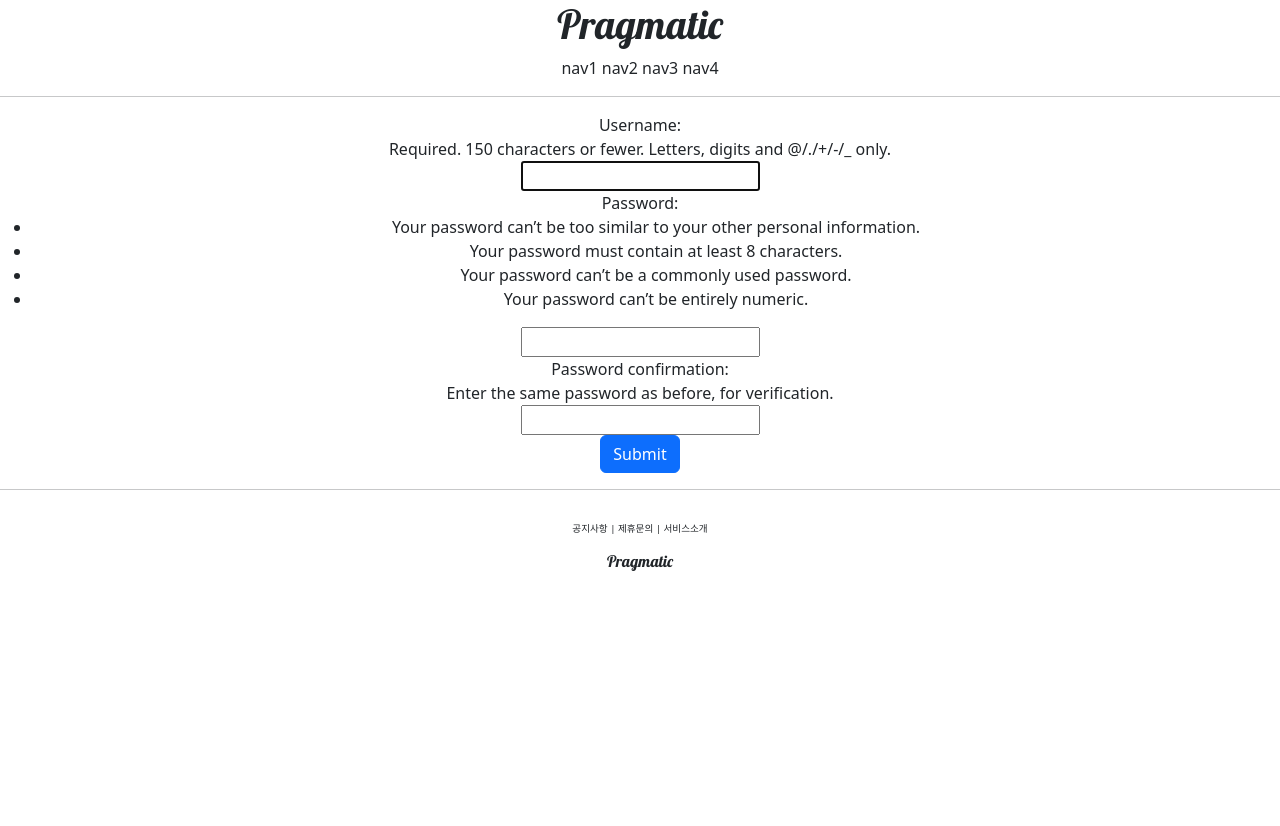
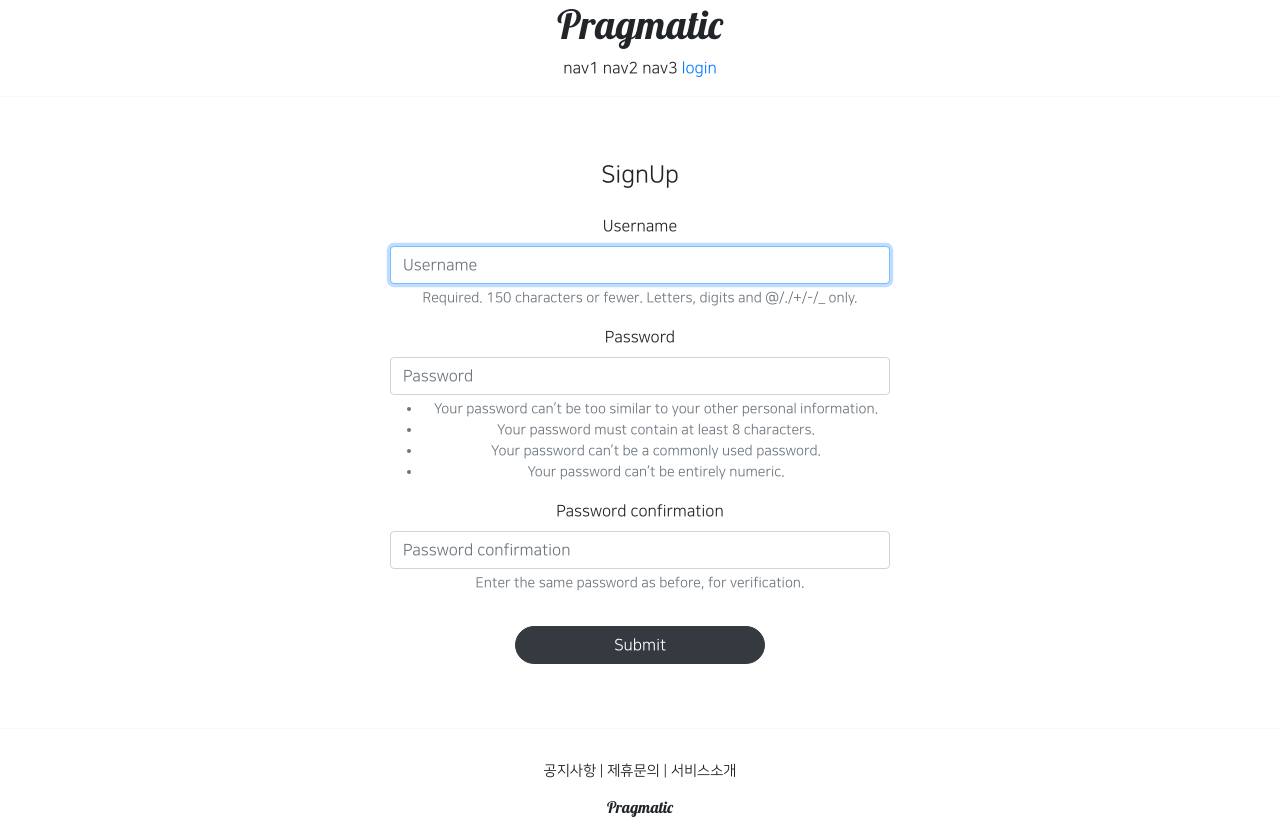
Before and after one commit to gennie-kr/pragmatic, a Django app: page /account/create/ in a window 1280 px wide. Before the commit the page ends 571 px from the top, so only its background shows below. Run offline with Django 5.2, Linux system fonts and the light colour scheme; some libraries are stand-ins or nearby versions.

Commit message:
django course 23 commit

```diff
--- a/accountapp/templates/accountapp/create.html
+++ b/accountapp/templates/accountapp/create.html
@@ -1,12 +1,16 @@
 {% extends 'base.html' %}
+{% load bootstrap4 %}
 
 {% block content %}
 
-    <div style="text-align: center">
+    <div style="text-align: center; max-width: 500px; margin: 4rem auto">
+        <div class="mb-4">
+            <h4>SignUp</h4>
+        </div>
         <form action="{% url 'accountapp:create' %}" method="post">
             {% csrf_token %}
-            {{ form }}
-            <input type="submit" class="btn btn-primary">
+            {% bootstrap_form form %}
+            <input type="submit" class="btn btn-dark rounded-pill col-6 mt-3">
         </form>
     </div>
 
--- a/accountapp/urls.py
+++ b/accountapp/urls.py
@@ -1,3 +1,6 @@
+from tempfile import template
+
+from django.contrib.auth.views import LoginView, LogoutView
 from django.urls import path
 from accountapp.views import hello_world, AccountCreateView
 
@@ -6,5 +9,7 @@ app_name = "accountapp"
 
 urlpatterns = [
     path('hello_world/', hello_world, name='hello_world'),
+    path('login/', LoginView.as_view(template_name='accountapp/login.html'), name='login'),
+    path('logout/', LogoutView.as_view(), name='logout'),
     path('create/', AccountCreateView.as_view(), name='create'),
 ]
--- a/static/base.css
+++ b/static/base.css
@@ -3,7 +3,7 @@
 }
 
 .pragmatic_footer_button {
-    font-size: .6rem;
+    font-size: .9rem;
 }
 
 
--- a/templates/base.html
+++ b/templates/base.html
@@ -3,7 +3,7 @@
 
 {% include 'head.html' %}
 
-<body>
+<body style="font-family:'NanumSquareR';">
 
 
   {% include 'header.html' %}
--- a/templates/footer.html
+++ b/templates/footer.html
@@ -1,8 +1,8 @@
   <div class="pragmatic_footer">
 
     <div class="pragmatic_footer_button">
-        <span>공지사항</span>   |
-        <span>제휴문의</span>   |
+        <span>공지사항</span> |
+        <span>제휴문의</span> |
         <span>서비스소개</span>
     </div>
 
--- a/templates/head.html
+++ b/templates/head.html
@@ -15,5 +15,33 @@
   <!-- DEFAULT CSS LINK -->
   <link rel="stylesheet" type="text/css" href="{% static 'base.css' %}">
 
+  <!--
+  아래는 강의에는 없는 코드, 버전이 안맞아서 부트스트랩 적용 안되는 문제 해결
+  참고: https://arty6848.tistory.com/27
+  -->
+  <link rel="stylesheet" href="https://maxcdn.bootstrapcdn.com/bootstrap/4.5.2/css/bootstrap.min.css">
+
+  <style>
+    @font-face {
+      font-family: 'NanumSquareR';
+      src: local('NanumSquareR'),
+      url("{% static 'fonts/NanumSquareR.ttf' %}") format("opentype");
+    }
+    @font-face {
+      font-family: 'NanumSquareEB';
+      src: local('NanumSquareEB'),
+      url("{% static 'fonts/NanumSquareEB.otf' %}") format("opentype");
+    }
+    @font-face {
+    font-family: 'NanumSquareB';
+    src: local('NanumSquareB'),
+    url("{% static 'fonts/NanumSquareB.otf' %}") format("opentype");
+    }
+    @font-face {
+      font-family: 'NanumSquareR';
+      src: local('NanumSquareR'),
+      url("{% static 'fonts/NanumSquareR.otf' %}") format("opentype");
+    }
+  </style>
 
 </head>
--- a/templates/header.html
+++ b/templates/header.html
@@ -1,3 +1,4 @@
+
     <div class="pragmatic_header">
         <div>
             <h1 class="pragmatic_logo">Pragmatic</h1>
@@ -6,6 +7,26 @@
             <span>nav1</span>
             <span>nav2</span>
             <span>nav3</span>
-      <span>nav4</span>
+            {% if not user.is_authenticated %}
+            <a href="{% url 'accountapp:login' %}?next={{ request.path }}">
+                <span>login</span>
+            </a>
+            {% else %}
+<!-- 강의 자료에는 이렇게 나와있지만 405 에러 발생
+
+            <a href="{% url 'accountapp:logout' %}?next={{ request.path }}">
+                <span>logout</span>
+            </a>
+
+원인: 장고 5부터는 LogoutView로의 요청은 POST 방식만 허용하기 때문
+참고: https://velog.io/@juhee_bda/%EA%B0%95%EC%9D%98-%EA%B3%B5%EB%B6%80-%EB%A1%9C%EA%B7%B8%EC%9D%B8%EB%A1%9C%EA%B7%B8%EC%95%84%EC%9B%83-%EA%B5%AC%ED%98%84%ED%95%98%EA%B8%B0
+참고: https://pyhub.kr/recipe/Y8b3dWNOkN4D5/
+-->
+            <form style="display: inline" action="{% url 'accountapp:logout' %}?next={{ request.path }}" method="post">
+                {% csrf_token %}
+                <input type="submit" class="btn" value="logout">
+            </form>
+<!-- 따라서 위의 형태로 변경하여 해결 -->
+            {% endif %}
         </div>
     </div>
```
Also changed, not shown: accountapp/templates/accountapp/login.html (added, +21 -0 lines), pragmatic/settings.py (+7 -4 lines), static/fonts/NanumSquareB.otf (added), static/fonts/NanumSquareEB.otf (added), static/fonts/NanumSquareL.otf (added), static/fonts/NanumSquareR.otf (added). Lines whose indentation alone changed are shown as unchanged.
